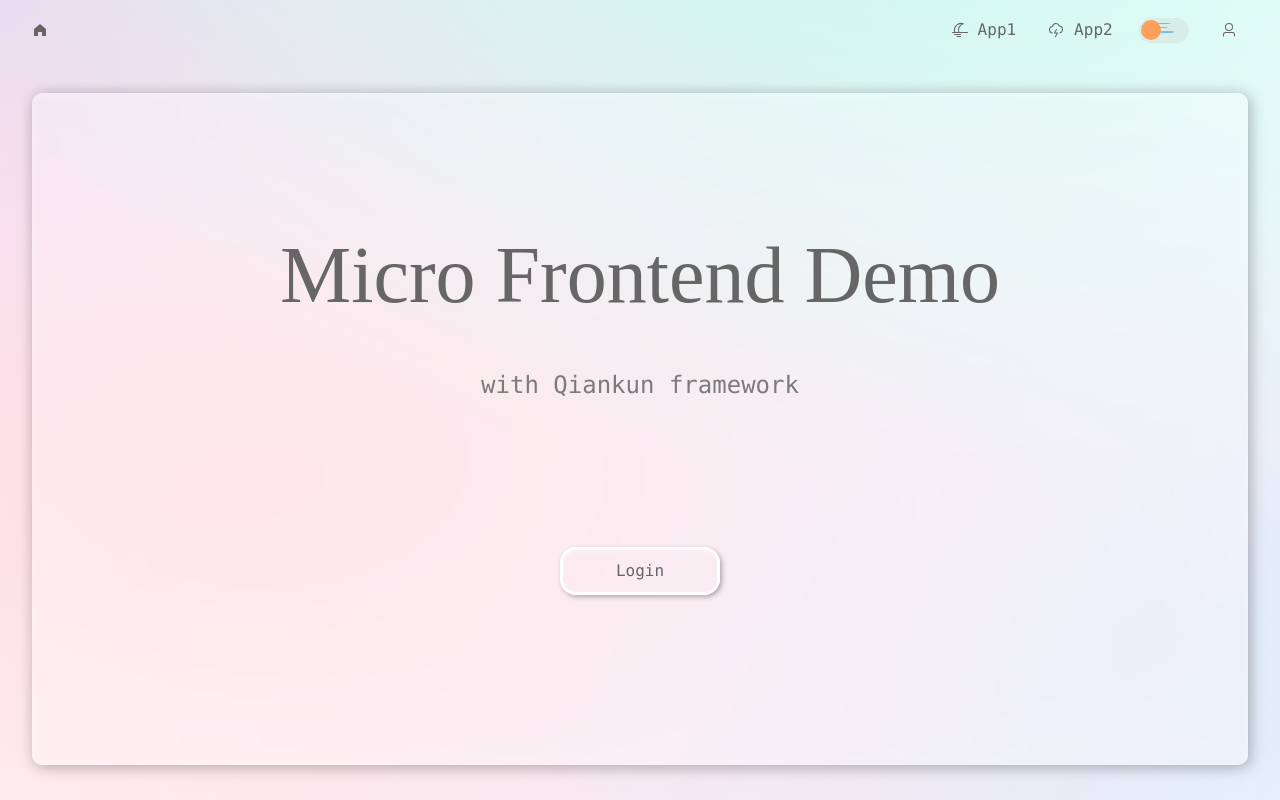
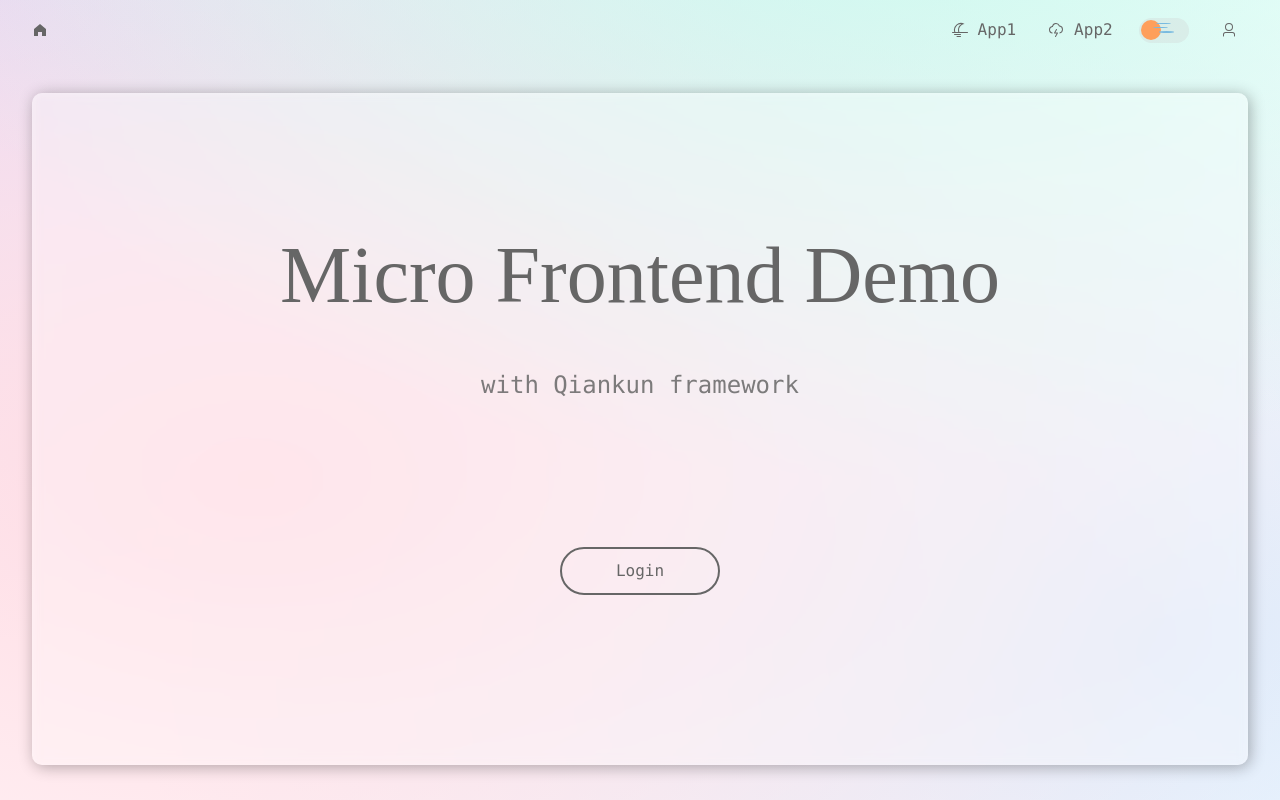
Before and after one commit to SpinaciaKeh/micro-frontend-demo-main-app, a Vue app: page /home in a window 1280 px wide. Built offline with nearby package versions, Linux system fonts and the light colour scheme; a web font is replaced by a local one.

Commit message:
feat: add permission in vue-router

```diff
--- a/src/router/index.ts
+++ b/src/router/index.ts
@@ -1,5 +1,4 @@
 import { createRouter, createWebHistory } from 'vue-router'
-import NProgress from 'nprogress'
 import 'nprogress/nprogress.css'
 
 const routes = [
@@ -60,17 +59,4 @@ const router = createRouter({
   routes
 })
 
-router.beforeEach((to, _, next) => {
-  NProgress.start()
-  if (!to.matched.length) {
-    next('/404')
-  } else {
-    next()
-  }
-})
-
-router.afterEach(() => {
-  NProgress.done()
-})
-
 export default router
--- a/src/views/index.vue
+++ b/src/views/index.vue
@@ -6,9 +6,9 @@
       <div class="title third">Welcome, {{ authStore.username }}.</div>
     </template>
     <template v-else>
-      <el-button class="handle-btn login" @click="router.push('/login')"
-        >Login</el-button
-      >
+      <el-button class="login-btn" @click="router.push('/login')"
+        >Login
+      </el-button>
     </template>
   </div>
 </template>
@@ -29,7 +29,6 @@ const authStore = useAuthStore()
     &.first {
       font-family: AlumFreePromotional, serif;
       font-size: 5rem;
-      //filter: drop-shadow(5px 5px 0 rgba(255, 246, 0, 0.2));
     }
 
     &.second {
@@ -43,14 +42,14 @@ const authStore = useAuthStore()
     }
   }
 
-  .handle-btn {
+  .login-btn {
     font-family: Consolas, serif;
     font-size: 1rem;
     width: 10rem;
     height: 3rem;
     margin-top: 4rem;
-    color: #ffffff;
-    border: 2px solid #fff;
+    color: var(--text-color);
+    border: 2px solid var(--text-color);
     border-radius: 1.5rem;
     background-color: transparent;
 
```
Also changed, not shown: src/router/permission.ts (added, +30 -0 lines).
